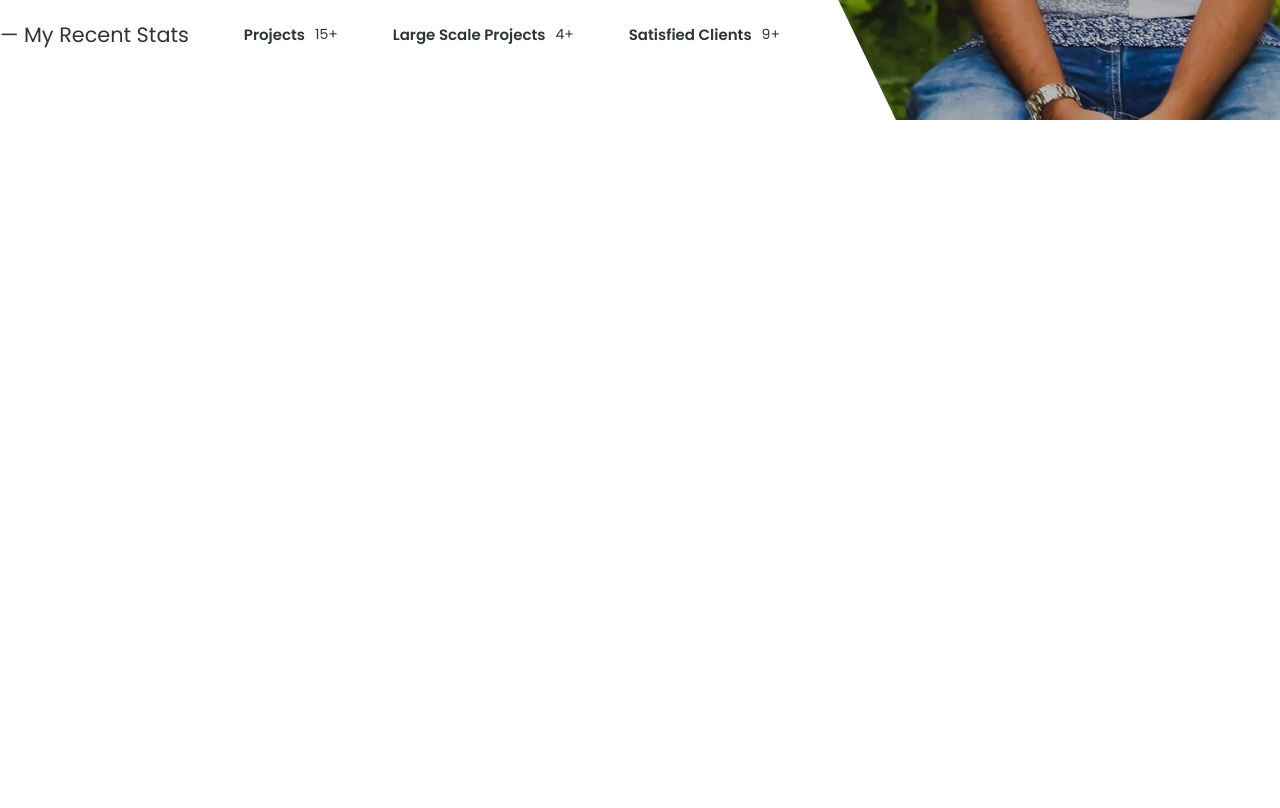
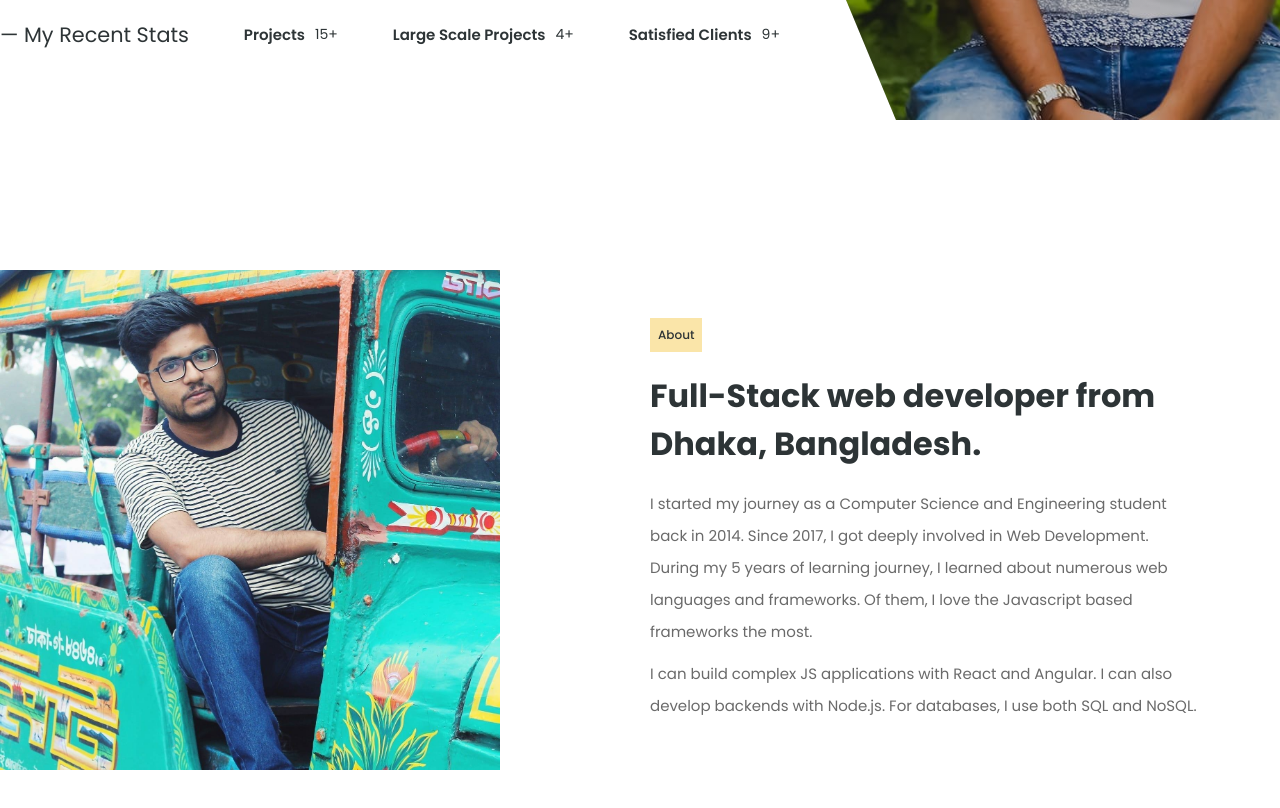
Before and after one commit to shourovfoisal/next-portfolio, a Next.js app: page / in a window 1280 px wide. Shown: the part 680-1488 px from the top of the page. Before the commit the page ends 800 px from the top, so only its background shows below. Built offline with nearby package versions, Linux system fonts and the light colour scheme.

Commit message:
Added about me section
Corrected the "Check My Works" buttons margin.
Added textLight and themeLight colors.
Adjusted the clip path of the hero background image. Made it less pointy.

```diff
--- /dev/null
+++ b/components/About/About.module.scss
@@ -0,0 +1,54 @@
+@import '../../styles/variables';
+
+.box {
+    height: 800px;
+    width: 1300px;
+    margin: 0 auto;
+    padding: 100px 0;
+
+    .grid {
+        height: 100%;
+        display: grid;
+        align-items: center;
+	    grid-template-columns: repeat(auto-fit, minmax(500px, 1fr));
+
+        .image {
+            position: relative;
+            width: 500px;
+            height: 500px;
+        }
+
+        .about {
+
+            display: flex;
+            flex-direction: column;
+            padding-right: 100px;
+            gap: 10px;
+
+            .heading {
+                font-family: 'Poppins', sans-serif;
+                font-weight: 700;
+                color: $textColor;
+                font-size: 2rem;
+                margin: 10px 0;
+            }
+
+            .content {
+                font-size: 15px;
+                line-height: 32px;
+                color: $textColorLight;
+            }
+
+
+        }
+    }
+}
+
+.badge {
+    width: max-content;
+    font-size: 12px;
+    font-weight: 500;
+    user-select: none;
+    padding: 8px;
+    background-color: $themeColorLight;
+}
--- /dev/null
+++ b/components/About/About.tsx
@@ -0,0 +1,27 @@
+import Image from "next/image";
+import myImage from "../../public/images/myImage_old.jpg";
+import styles from "./About.module.scss";
+
+const About = () => {
+  return (
+    <section className={styles.box}>
+        <div className={styles.grid}>
+            <div className={styles.image}>
+                <Image fill style={{objectFit: 'cover'}} src={myImage} alt="Shourov Foisal" />
+            </div>
+            <div className={styles.about}>
+                <span className={styles.badge}>About</span>
+                <h2 className={styles.heading}>Full-Stack web developer from Dhaka, Bangladesh.</h2>
+                <p className={styles.content}>
+                    I started my journey as a Computer Science and Engineering student back in 2014. Since 2017, I got deeply involved in Web Development. During my 5 years of learning journey, I learned about numerous web languages and frameworks. Of them, I love the Javascript based frameworks the most.
+                </p>
+                <p className={styles.content}>
+                    I can build complex JS applications with React and Angular. I can also develop backends with Node.js. For databases, I use both SQL and NoSQL.
+                </p>
+            </div>
+        </div>
+    </section>
+  )
+}
+
+export default About
--- a/components/Hero.module.scss
+++ b/components/Hero.module.scss
@@ -87,8 +87,8 @@
 		}
 
 		&:last-child {
+			margin-left: 50px;
 			button {
-				margin-left: 50px;
 				padding: 0;
 				background-color: transparent;
 				// border: 3px solid $themeColor;
--- /dev/null
+++ b/components/Projects/Projects.tsx
@@ -0,0 +1,9 @@
+import styles from "./Projects.module.scss";
+
+const Projects = () => {
+  return (
+    <div>Projects</div>
+  )
+}
+
+export default Projects
--- a/pages/index.tsx
+++ b/pages/index.tsx
@@ -1,6 +1,8 @@
 import Head from "next/head";
 import Image from "next/image";
+import About from "../components/About/About";
 import Hero from "../components/Hero"
+import Projects from "../components/Projects/Projects";
 import styles from "../styles/Home.module.scss"
 
 
@@ -12,6 +14,7 @@ export default function Home() {
 			</Head>
 			<div className={styles.background}></div>
 			<Hero />
+			<About />
 		</div>
 	);
 }
--- a/styles/Home.module.scss
+++ b/styles/Home.module.scss
@@ -10,7 +10,7 @@
     z-index: -1;
     background-repeat: no-repeat;
     background-position: 50% 0%;
-    clip-path: polygon(40% 0%, 100% 0%, 100% 100%, 40% 100%, 10% 50%);
+    clip-path: polygon(40% 0%, 100% 0%, 100% 100%, 40% 100%, 14% 50%);
 }
 
 .container {
--- a/styles/_variables.scss
+++ b/styles/_variables.scss
@@ -2,9 +2,11 @@ $grayColorSubtle: #a4a4a4;
 $grayColor: #8a8a8a;
 // $themeColor: #22b14c;
 $textColor: #2d3436;
+$textColorLight: #6a6a6a;
 // $themeColor: #34495e;
 $themeColor: #fbc531;
+$themeColorLight: #fae5a9;
 
-$themeColorLight: rgba(34, 177, 76, 0.25); //#22b14c
+// $themeColorLight: rgba(34, 177, 76, 0.25); //#22b14c
 // $themeColorDeep: #1c8f3e;
 // $themeColorSubtle: rgba(241, 255, 240, 0.8); // #f1fff0
```
Also changed, not shown: components/Projects/Projects.module.scss (added).
